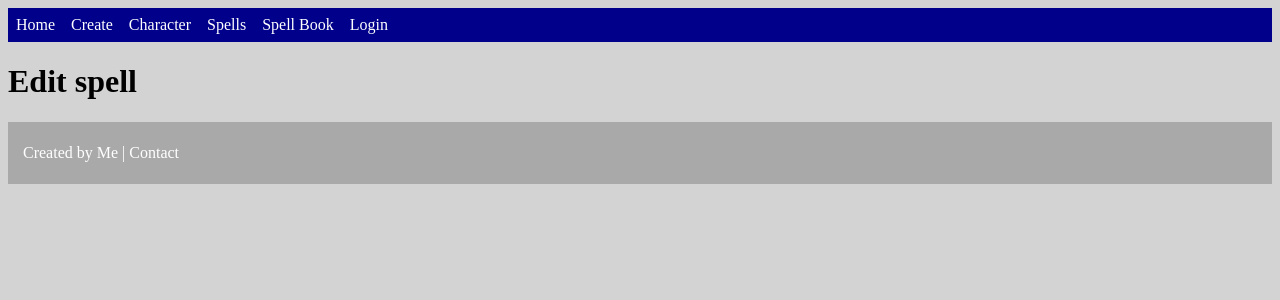
After one commit to LeoKnox/python_character, a Python web app: template application/templates/edit_spell.html in a window 1280 px wide. The commit adds this page. Shown: the top 300 px of the page. Run offline with Jinja, Linux system fonts and the light colour scheme; the template is opened without the code that fills it, so the values that code supplies are empty.

Commit message:
Add files via upload

```diff
--- a/application/routes.py
+++ b/application/routes.py
@@ -113,8 +113,11 @@ def scribe():
         spell.save()
         return redirect(url_for('scribe'))
 
+    return render_template("scribe.html", create="active", spellData=spellData, form=form, test=True)
 
-    return render_template("scribe.html", create="active", spellData=spellData, form=form, test=True)
+@app.route("/edit_spell", methods=['GET', 'POST'])
+def edit_spell():
+    return render_template("edit_spell.html")
 
 @app.route("/login", methods=['GET','POST'])
 def login():
--- /dev/null
+++ b/application/templates/edit_spell.html
@@ -0,0 +1,6 @@
+{% extends "layout.html" %}
+
+{% block content %}
+<h1>Edit spell</h1>
+
+{% endblock %}
--- a/application/templates/scribe.html
+++ b/application/templates/scribe.html
@@ -20,7 +20,7 @@
                 <td>{{ data["casting"] }}</td>
                 <td>{{ data["spell_type"] }}</td>
                 <td>
-                    <form action="{{ url_for('scribe') }}" method="POST">
+                    <form action="{{ url_for('edit_spell') }}" method="POST">
                         <input type="hidden" name="spellID" value="{{ data['spellID'] }}">
                         <input type="hidden" name="title" value="{{ data['title'] }}">
                         <input type="hidden" name="casting" value="{{ data['casting'] }}">
```
